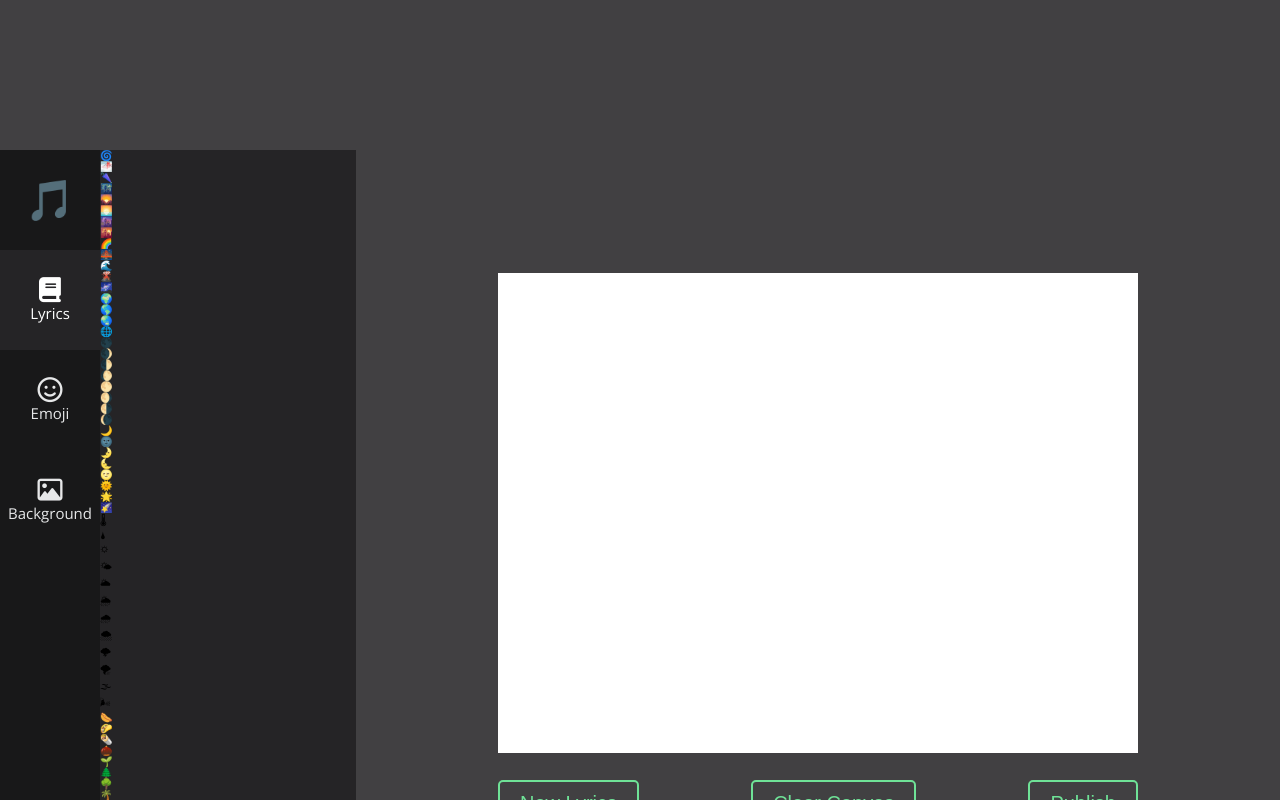
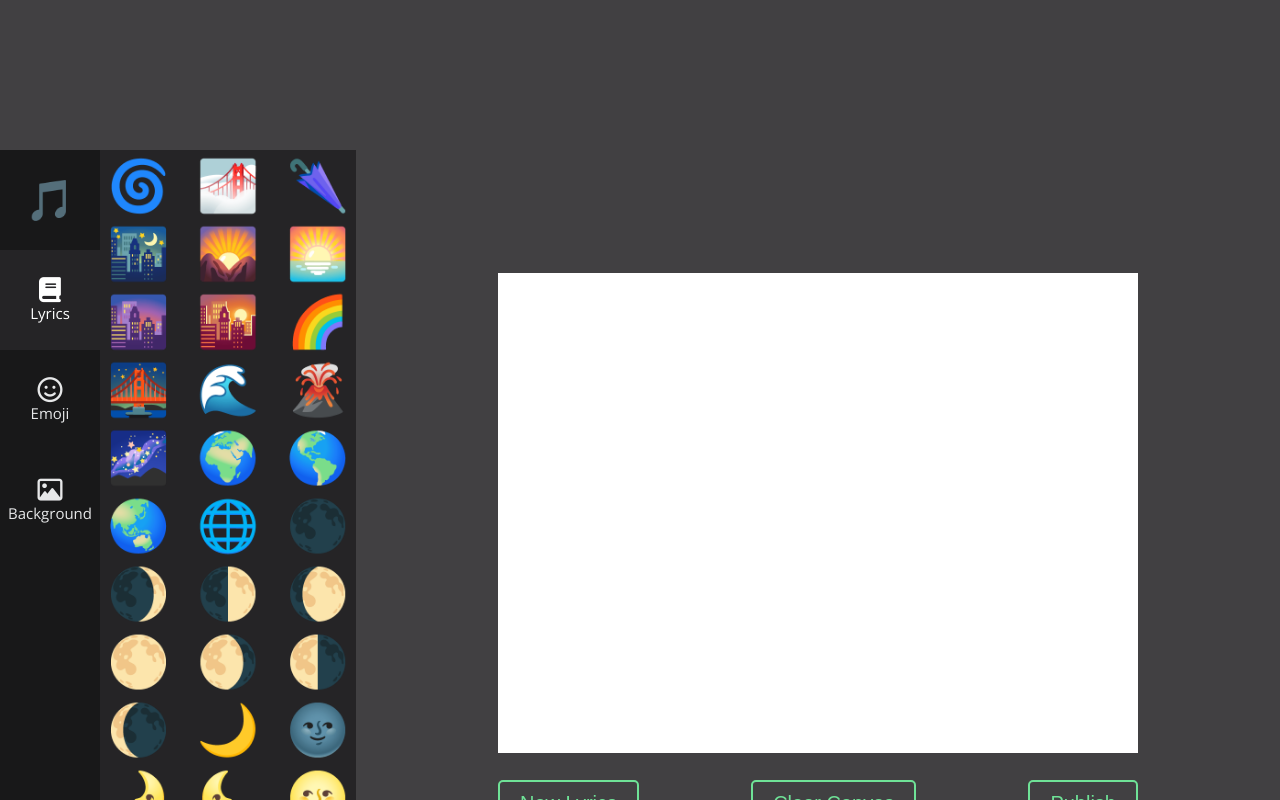
Before and after one commit to yuliwna1/music-mix-project, a website: page index.html in a window 1280 px wide. Both pictures are taken after a click on the button "Emoji". Shown: the part 650-1450 px from the top of the page. Drawn offline with nearby package versions, Linux system fonts and the light colour scheme; files that its build step writes are made by us from their sources.

Commit message:
Emoji Styles

```diff
--- a/dev/scripts/main.js
+++ b/dev/scripts/main.js
@@ -78,7 +78,7 @@ musicmix.showEmoji = function() {
         $emojiContainer.addClass('grid-cell emoji-container');
 
         // Create The Emoji
-        var $emoji = $('<article>');
+        var $emoji = $('<p>');
         $emoji.addClass('emoji');
         $emoji.html('&#' + i + ';');
 
--- a/dev/styles/main-styles.scss
+++ b/dev/styles/main-styles.scss
@@ -100,6 +100,15 @@
 			background-color: $dark-black;
 			overflow-y: auto;
 
+			.grid-cell {
+				width: 30%;
+				text-align: center;
+
+				p {
+					font-size: 5rem;
+				}
+			}
+
 			&::-webkit-scrollbar {
 			    width: 0.6rem;
 			}
--- a/index.html
+++ b/index.html
@@ -78,9 +78,7 @@
 					</nav>
 				</aside>
 
-				<aside class="decorative-objects">
-
-				</aside>
+				<aside class="decorative-objects grid"></aside>
 
 				<div class="canvas-area grid">
 					<div class="canvas"></div>
```
